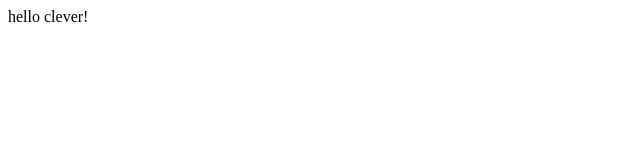
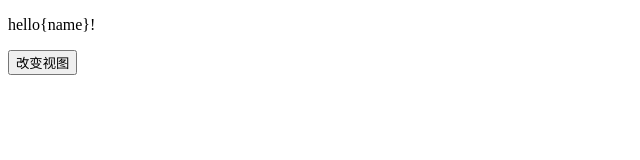
Before and after one commit to cleverboy32/cue, a website built with Parcel: page index.html in a window 1280 px wide. Shown: the whole page, without its empty margins (0-640 px from the left). Built offline with nearby package versions, Linux system fonts and the light colour scheme.

Commit message:
feat: 初步实现 cue 解析成html

```diff
--- /dev/null
+++ b/compile-cue/compiler.js
@@ -0,0 +1,42 @@
+import template from './template.js';
+
+// let content;
+
+// 渲染根元素
+let root = template.children[0]; // 只能有一个根元素
+let rootEle = document.createElement(root.tagName);
+for (let attr of root.attrs) {
+    rootEle.setAttribute(attr.name, attr.value);
+}
+rootEle.innerText = root.text;
+
+
+function genarateDom (root, rootEle) {
+    let nodes = root.children; // 根元素下的子元素
+    nodes.map((item) => {
+        let ele = document.createElement(item.tagName);
+        for (let attr of item.attrs) {
+            let event = attr.name.match(/^@(.*)/);
+            if (event) { //是事件
+
+                console.log(event);
+            } else {
+                ele.setAttribute(attr.name, attr.value);
+            }
+        }
+        ele.innerText = item.text;
+
+        if (item.children) {
+            genarateDom(item, ele);
+        } else {
+            rootEle.appendChild(ele);
+        }
+    });
+}
+
+genarateDom(root, rootEle);
+
+let content = template.template;
+let wrap = document.querySelector('#app');
+wrap.innerHTML = '';
+wrap.append(rootEle);
--- /dev/null
+++ b/compile-cue/cue-template.js
@@ -0,0 +1,6 @@
+
+const Cue = {
+    content: `<template><div><p>hello{name}!</p><button@click="change">改变视图</button></div></template><script>exportdefault{data(){return{name:'world'}},methods:{change(){this.name='clever';}}}</script>`
+};
+
+export default Cue;
--- a/observerble.js
+++ b/compile-cue/observerble.js
@@ -22,7 +22,7 @@ class Dep {
     }
 }
 
-如果有一个程序员 他很认真的在敲键盘 那他可能不是在
+//如果有一个程序员 他很认真的在敲键盘 那他可能不是在
 
 // 为Dep.target 赋值
 function pushTarget(Watcher) {
--- /dev/null
+++ b/compile-cue/template.js
@@ -0,0 +1,127 @@
+import template from './cue-template.js';
+
+
+
+let  scriptStart = template.content.match('<script>').index;
+let scriptEnd = template.content.match('</script>').index;
+
+let script = template.content.slice(scriptStart, scriptEnd);
+let html = template.content.slice(0, scriptStart);
+
+// Regular Expressions for parsing tags and attributes
+const attribute = /^\s*([^\s"'<>\/=]+)(?:\s*(=)\s*(?:"([^"]*)"+|'([^']*)'+|([^\s"'=<>`]+)))?/;
+const ncname = '[a-zA-Z_][\\w\\-\\.]*'
+const qnameCapture = `((?:${ncname}\\:)?${ncname})`
+const startTagOpen = new RegExp(`^<${qnameCapture}`);
+const startTagClose = /^\s*(\/?)>/;
+const endTag = new RegExp(`^<\\/${qnameCapture}[^>]*>`);
+
+let htmlDom = [];
+
+let flag = true;
+
+function advance (n) {
+    index += n
+    html = html.substring(n)
+}
+
+function parseStartTag () {
+    let start = html.match(startTagOpen);
+
+    if (start) {
+        const match = {
+            tagName: start[1],
+            attrs: [],
+            start: index
+        }
+        advance(start[0].length)
+        let end, attr
+        while (!(end = html.match(startTagClose)) && (attr = html.match(attribute))) {
+            advance(attr[0].length)
+            match.attrs.push(attr)
+        }
+        if (end) {
+            match.unarySlash = end[1]
+            advance(end[0].length)
+            match.end = index
+            return match
+        }
+    }
+}
+
+function handleStartTag (match) {
+    const tagName = match.tagName;
+
+    let textEnd = html.indexOf('<'); // 下一个标签或结束标签的位置
+    let text, rest, next;
+    if (textEnd >= 0) {
+        rest = html.slice(textEnd);
+        text = html.substring(0, textEnd);
+        advance(textEnd);
+        match.text = text;
+    }
+
+    // 解析属性
+    const l = match.attrs.length
+    const attrs = new Array(l)
+    for (let i = 0; i < l; i++) {
+        const args = match.attrs[i]
+        // hackish work around FF bug https://bugzilla.mozilla.org/show_bug.cgi?id=369778
+        if (args[0].indexOf('""') === -1) {
+            if (args[3] === '') { delete args[3] }
+            if (args[4] === '') { delete args[4] }
+            if (args[5] === '') { delete args[5] }
+        }
+        const value = args[3] || args[4] || args[5] || ''
+        attrs[i] = {
+            name: args[1],
+            value: value
+        }
+    }
+
+    match.attrs = attrs;
+    return match;
+}
+
+const stack = []; //用来存储接口的变量
+let cachestack = stack; // 用来存储当前节点的变量
+
+let index = 0;
+let lastTag;
+while (html) {
+    // 首先进行标签匹配, 并剪切开始标签
+    let match = parseStartTag();
+    if (match) {
+        lastTag = match.tagName;
+        match = handleStartTag(match); // 一个父标签的信息
+
+        const endTagMatch = html.match(endTag);
+        if (endTagMatch) {
+            const curIndex = index
+            advance(endTagMatch[0].length)
+            if (endTagMatch[1] === lastTag) { // 是当前标签结束
+                cachestack.push(match);
+            }
+            continue;
+        } else { // 父标签包含的是子标签
+            if (match.tagName !== 'template') {
+                match.children = [];
+                cachestack.children = [match];
+                cachestack = match.children;
+            }
+        }
+    } else { // 没有了起始标签
+        const endTagMatch = html.match(endTag);
+        if (endTagMatch) {
+            const curIndex = index
+            advance(endTagMatch[0].length)
+            continue;
+        }
+    }
+
+}
+
+console.log(stack, script);
+
+
+export default stack;
--- /dev/null
+++ b/compile-cue/utils.js
@@ -0,0 +1,3 @@
+function parse (options) {
+    console.log(options, 3333);
+}
--- a/compiler.js
+++ /dev/null
@@ -1,7 +0,0 @@
-import template from './template.js';
-
-console.log(template);
-
-let content = template.template;
-let wrap = document.querySelector('#app');
-wrap.innerHTML = content;
--- a/index.html
+++ b/index.html
@@ -6,5 +6,5 @@
     <body>
         <div id="app"></div>
     </body>
-    <script src="./compiler.js"></script>
+    <script src="./compile-cue/compiler.js"></script>
 </html>
--- a/package.json
+++ b/package.json
@@ -4,12 +4,15 @@
   "description": "",
   "main": "compiler.js",
   "scripts": {
-    "test": "echo \"Error: no test specified\" && exit 1"
+    "test": "echo \"Error: no test specified\" && exit 1",
+    "load:cue": "node compile-cue/cue-loader",
+    "start": "npm run load:cue && parcel index.html"
   },
   "keywords": [],
   "author": "",
   "license": "ISC",
   "dependencies": {
+    "json-templater": "^1.2.0",
     "parcel-bundler": "^1.10.2"
   }
 }
--- a/template.js
+++ /dev/null
@@ -1,5 +0,0 @@
-const template = {
-    template: `<div>hello clever!</div>`
-};
-
-export default template;
```
Also changed, not shown: compile-cue/cue-loader.js (added, +26 -0 lines), dist/index.html, 5 other files.
